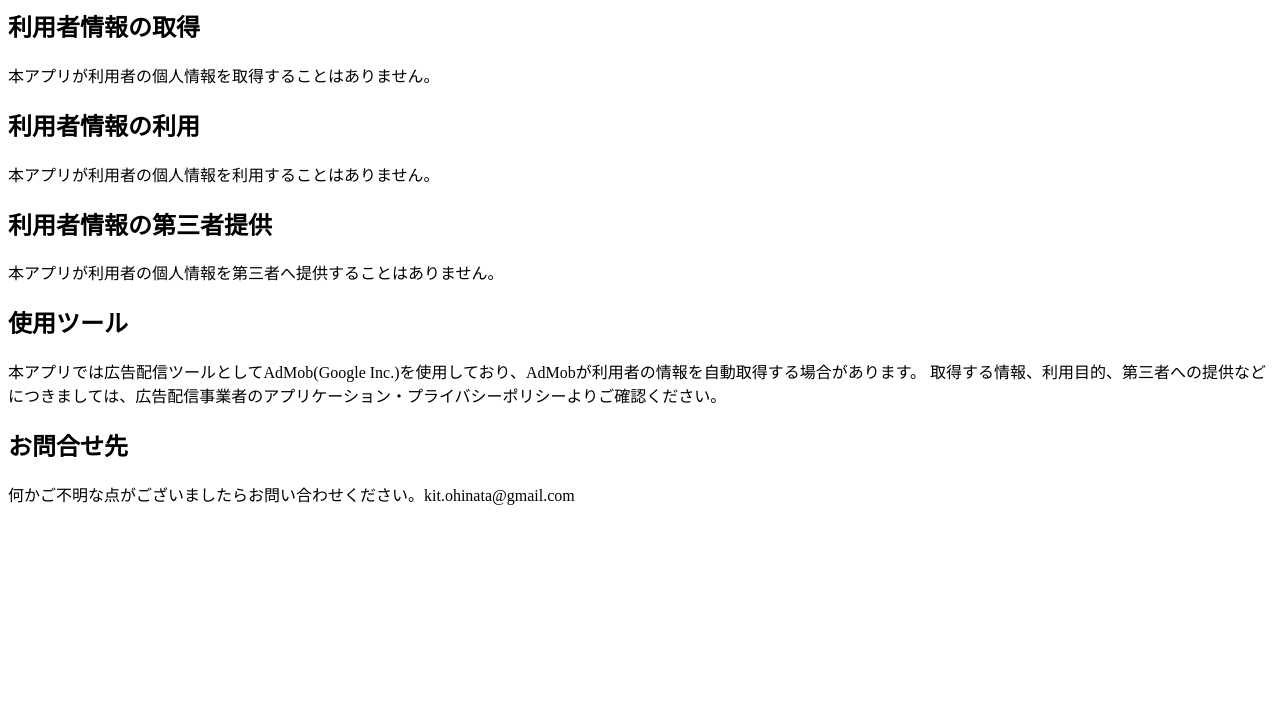
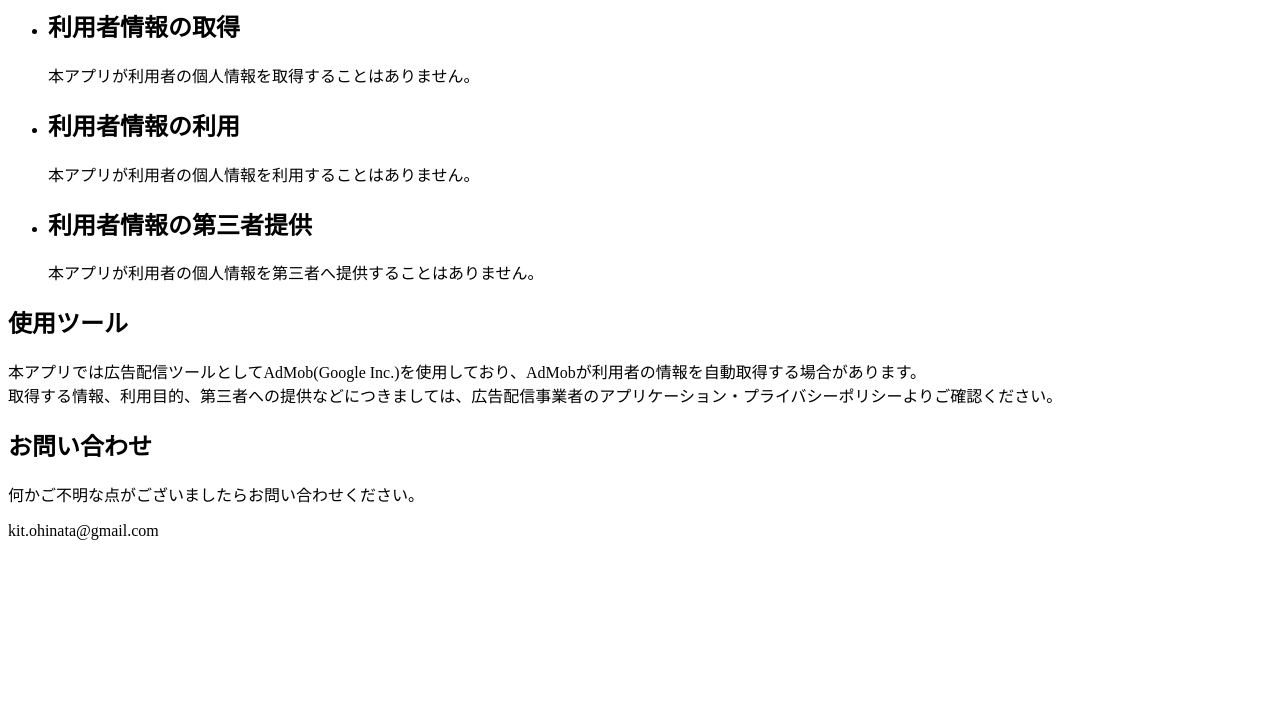
Before and after one commit to iamkaito/flutter_kin_energy_privacy_policy, a plain HTML site: page index.html in a window 1280 px wide. Shown: the part 81-800 px from the top of the page. Drawn offline with Linux system fonts and the light colour scheme.

Commit message:
Update index.html

```diff
--- a/index.html
+++ b/index.html
@@ -1,22 +1,56 @@
 <!DOCTYPE html>
 <html lang="ja">
-<head>
-    <meta charset="UTF-8">
-    <meta name="viewport" content="width=device-width, initial-scale=1.0">
+  <head>
+    <meta charset="UTF-8" />
+    <meta name="viewport" content="width=device-width, initial-scale=1.0" />
     <title>プライバシーポリシー</title>
-</head>
-<body>
-    <h1>プライバシーポリシー</h1>
-    <h2>利用者情報の取得</h2>
-    <div>本アプリが利用者の個人情報を取得することはありません。</div>
-    <h2>利用者情報の利用</h2>
-    <div>本アプリが利用者の個人情報を利用することはありません。</div>
-    <h2>利用者情報の第三者提供</h2>
-    <div>本アプリが利用者の個人情報を第三者へ提供することはありません。</div>
-    <h2>使用ツール</h2>
-    <div>本アプリでは広告配信ツールとしてAdMob(Google Inc.)を使用しており、AdMobが利用者の情報を自動取得する場合があります。
-    取得する情報、利用目的、第三者への提供などにつきましては、広告配信事業者のアプリケーション・プライバシーポリシーよりご確認ください。</div>
-    <h2>お問合せ先</h2>
-    <div>何かご不明な点がございましたらお問い合わせください。kit.ohinata@gmail.com</div>
-</body>
+
+    <link rel="preconnect" href="https://fonts.googleapis.com" />
+    <link rel="preconnect" href="https://fonts.gstatic.com" crossorigin />
+    <link
+      href="https://fonts.googleapis.com/css2?family=Noto+Sans+JP:wght@400;700&family=Oswald:wght@400;500&display=swap"
+      rel="stylesheet"
+    />
+
+    <link rel="stylesheet" href="css/reset.css" />
+    <link rel="stylesheet" href="css/style.css" />
+  </head>
+  <body>
+    <div class="privacy-policy">
+      <div class="heading-top">
+        <h1 class="head">プライバシーポリシー</h1>
+      </div>
+      <ul class="privacy-policy__list">
+        <li class="privacy-policy__item">
+          <h2 class="item-name__main">利用者情報の取得</h2>
+          <p class="item-name__sub">
+            本アプリが利用者の個人情報を取得することはありません。
+          </p>
+        </li>
+        <li class="privacy-policy__item">
+          <h2 class="item-name__main">利用者情報の利用</h2>
+          <p class="item-name__sub">
+            本アプリが利用者の個人情報を利用することはありません。
+          </p>
+        </li>
+        <li class="privacy-policy__item">
+          <h2 class="item-name__main">利用者情報の第三者提供</h2>
+          <p class="item-name__sub">
+            本アプリが利用者の個人情報を第三者へ提供することはありません。
+          </p>
+        </li>
+      </ul>
+      <h2 class="tools">使用ツール</h2>
+      <div class="tools__text">
+        本アプリでは広告配信ツールとしてAdMob(Google
+        Inc.)を使用しており、AdMobが利用者の情報を自動取得する場合があります。<br />
+        取得する情報、利用目的、第三者への提供などにつきましては、広告配信事業者のアプリケーション・プライバシーポリシーよりご確認ください。
+      </div>
+      <h2 class="contact">お問い合わせ</h2>
+      <div class="contact__text">
+        <p>何かご不明な点がございましたらお問い合わせください。</p>
+        <p>kit.ohinata@gmail.com</p>
+      </div>
+    </div>
+  </body>
 </html>
```
